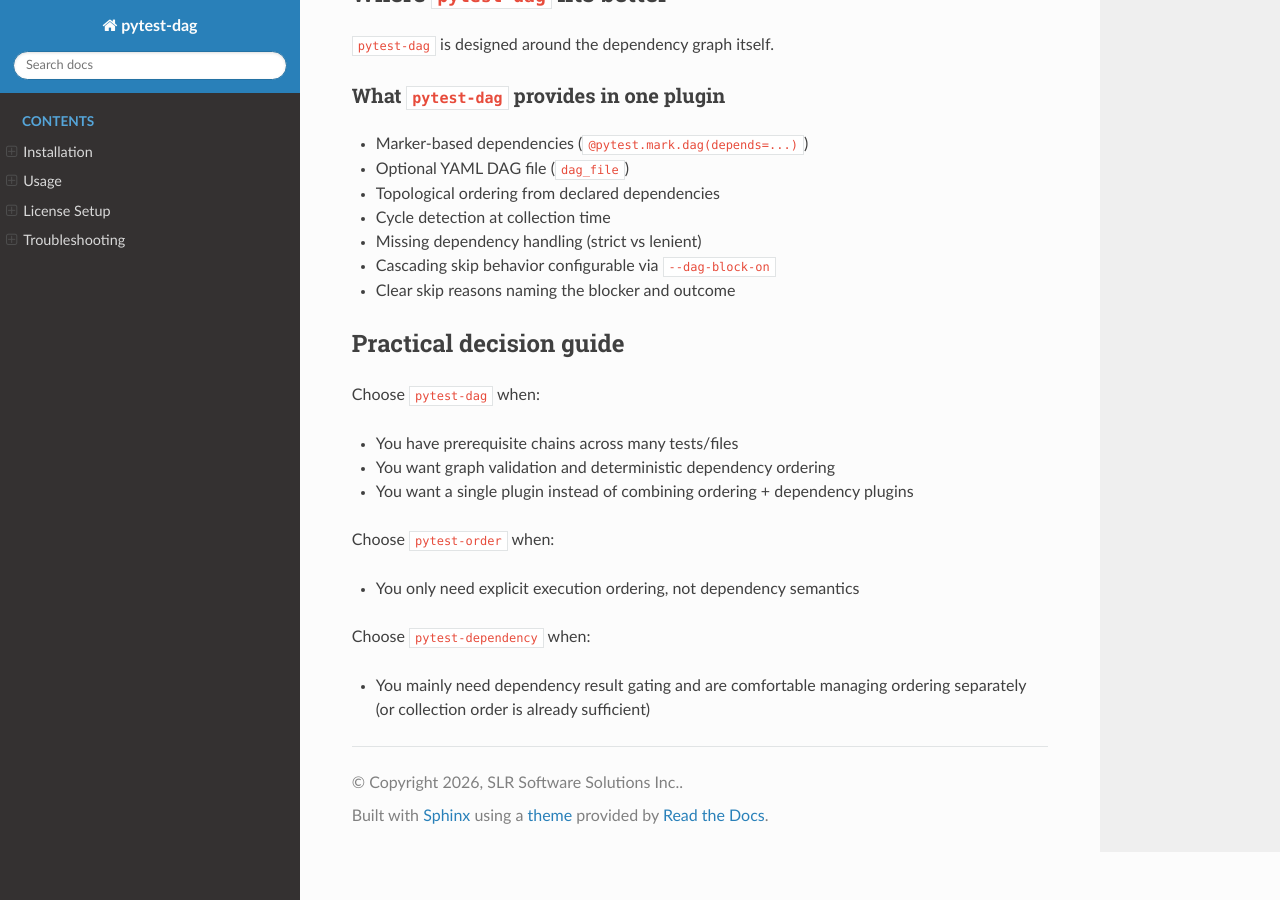
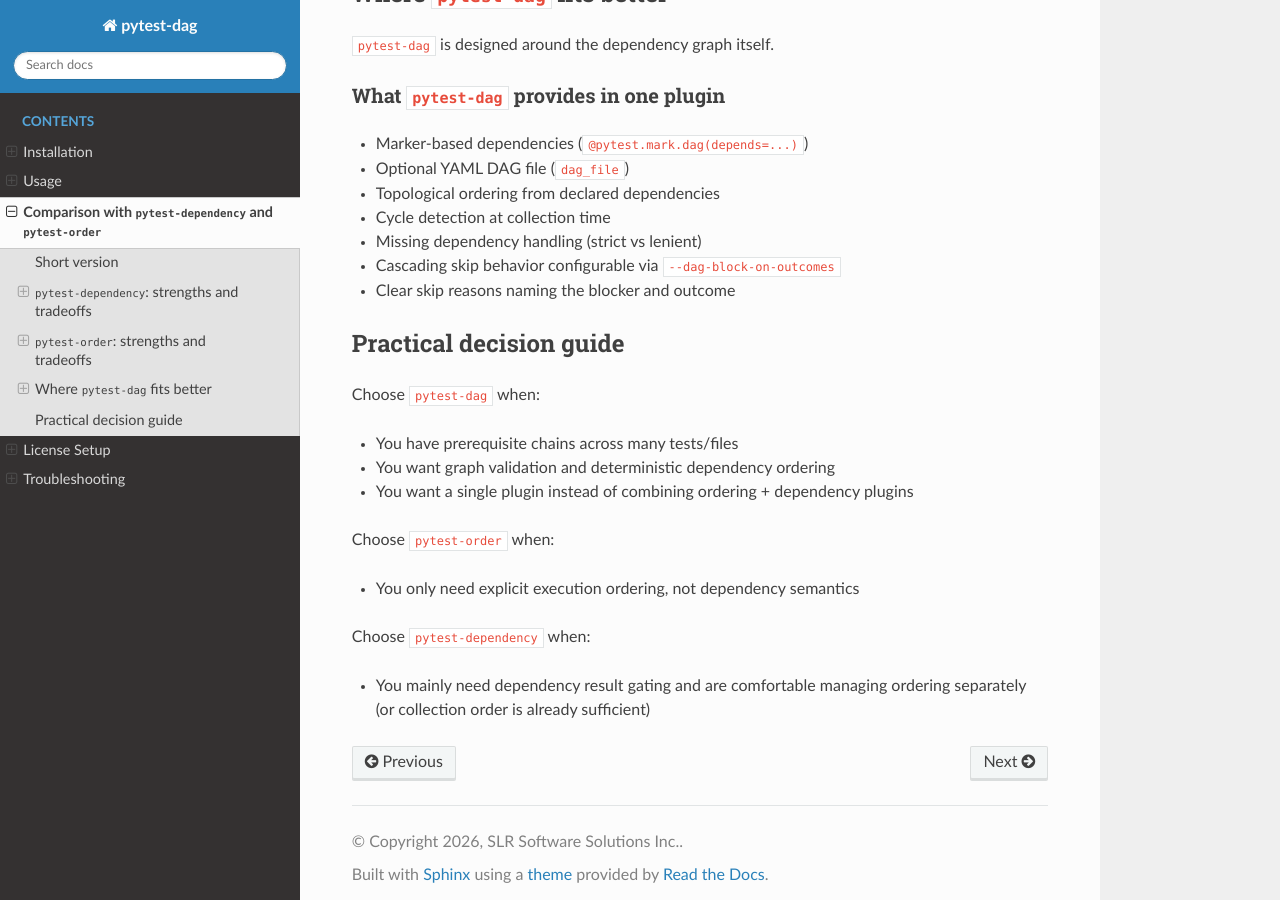
Before and after one commit to SLR-Software-Solutions-Inc/pytest-dag-documentation, a Sphinx documentation site: the page built from docs/comparison.md, in a window 1280 px wide and 900 px high, scrolled down 1369 px. Built offline with Sphinx 7.4.7 and the Read the Docs theme 3.1.0, drawn with Linux system fonts in a browser that asks for light colours.

Commit message:
docs: fix toctree omission and stale option name in comparison
- index.md: add comparison page to toctree (was causing sphinx -W
  build failure: document not included in any toctree)
- comparison.md: correct --dag-block-on -> --dag-block-on-outcomes

Co-Authored-By: Claude Sonnet 4.6 <noreply@anthropic.com>

```diff
--- a/docs/comparison.md
+++ b/docs/comparison.md
@@ -61,7 +61,7 @@ These tools solve adjacent problems, and they can be useful in different cases.
 - Topological ordering from declared dependencies
 - Cycle detection at collection time
 - Missing dependency handling (strict vs lenient)
-- Cascading skip behavior configurable via `--dag-block-on`
+- Cascading skip behavior configurable via `--dag-block-on-outcomes`
 - Clear skip reasons naming the blocker and outcome
 
 ## Practical decision guide
```
Also changed, not shown: docs/index.md (+1 -0 lines).
